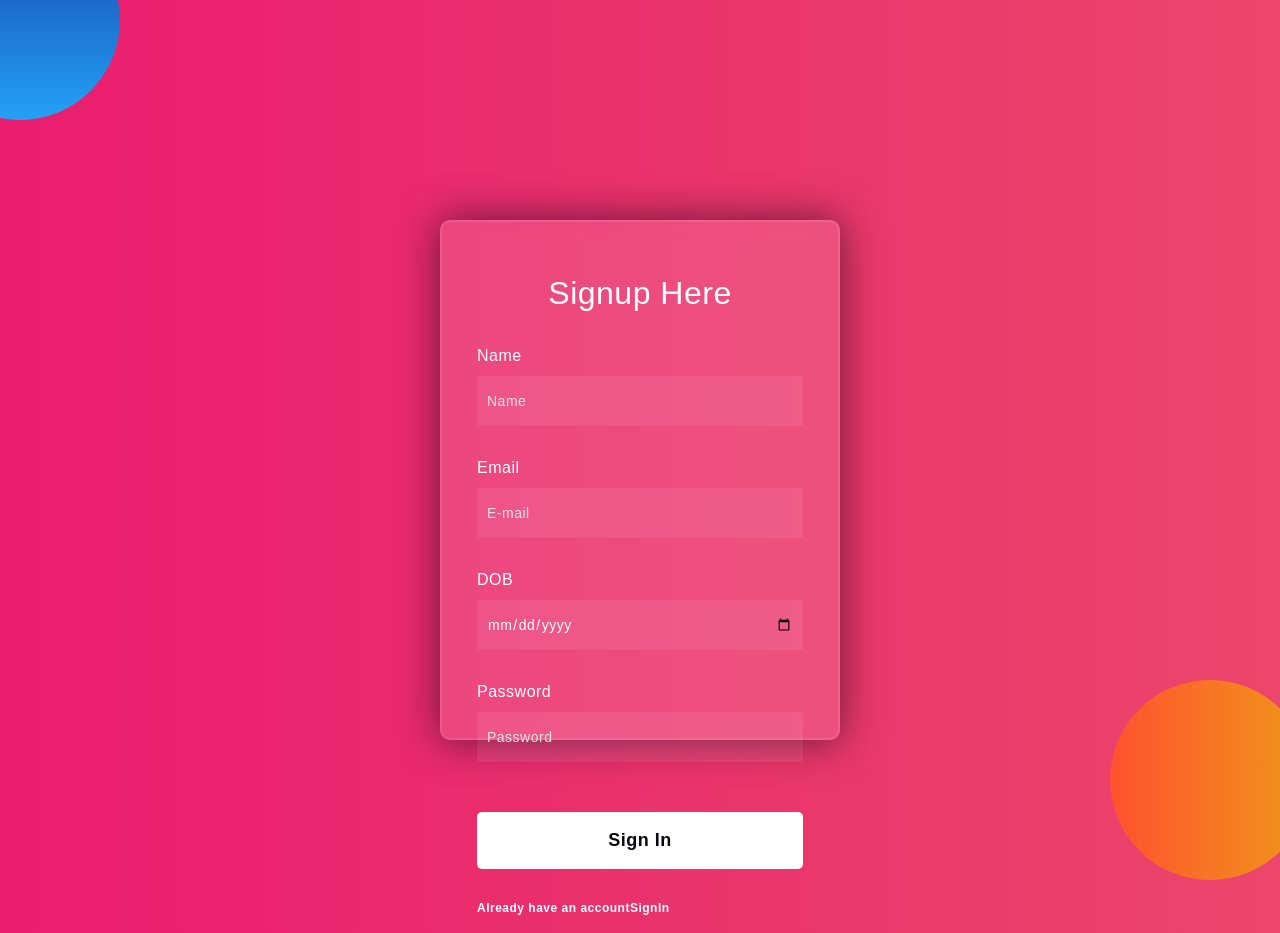
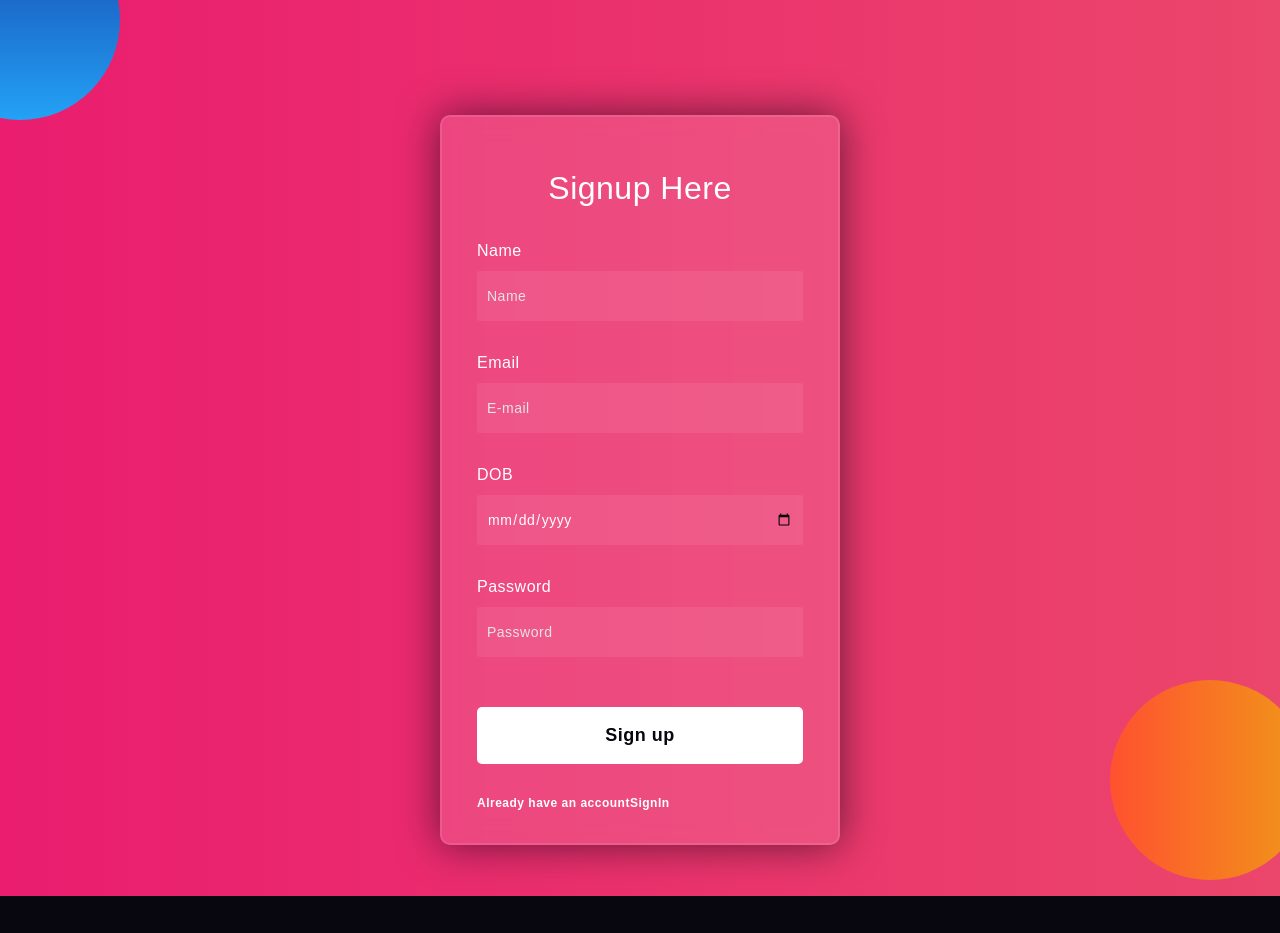
Before and after one commit to Adityakumar-blip/scale_infinite, a React (Create React App) app: page /signup in a window 1280 px wide. Shown: the top 933 px of the page. After the commit the page ends 896 px from the top, so only its background shows below. Built offline with nearby package versions, Linux system fonts and the light colour scheme.

Commit message:
second commit

```diff
--- /dev/null
+++ b/src/Components/Sign_up.css
@@ -0,0 +1,14 @@
+.form-container{
+    height: 730px;
+    width: 400px;
+    background-color: rgba(255,255,255,0.13);
+    position: absolute;
+    transform: translate(-50%,-50%);
+    top: 60%;
+    left: 50%;
+    border-radius: 10px;
+    backdrop-filter: blur(10px);
+    border: 2px solid rgba(255,255,255,0.1);
+    box-shadow: 0 0 40px rgba(8,7,16,0.6);
+    padding: 50px 35px;
+}
--- a/src/Components/Sign_up.jsx
+++ b/src/Components/Sign_up.jsx
@@ -3,6 +3,8 @@ import { NavLink } from 'react-router-dom'
 import { useNavigate } from 'react-router-dom'
 import { ToastContainer, toast } from 'react-toastify';
 import 'react-toastify/dist/ReactToastify.css';
+
+import './Sign_up.css'
 
 const Sign_up = () => {
     const history = useNavigate();
@@ -80,7 +82,7 @@ const Sign_up = () => {
         <div class="shape"></div>
         <div class="shape"></div>
     </div>
-    <form>
+    <form className='form-container'>
         <h3>Signup Here</h3>
 
         <label for="name">Name</label>
@@ -95,7 +97,7 @@ const Sign_up = () => {
         <label for="password">Password</label>
         <input type="password" name='password' placeholder="Password" id="password" onChange={getdata}/>
 
-        <button onClick={addData} type="submit">Sign In</button>
+        <button onClick={addData} type="submit">Sign up</button>
         <div class="social">
           <p>Already have an account<span><NavLink to='/login'>SignIn</NavLink></span></p>
         </div>
```
